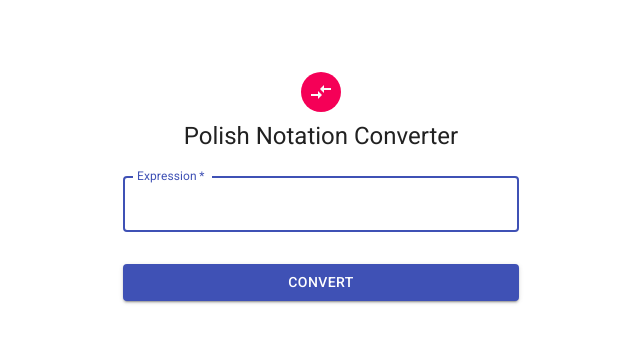
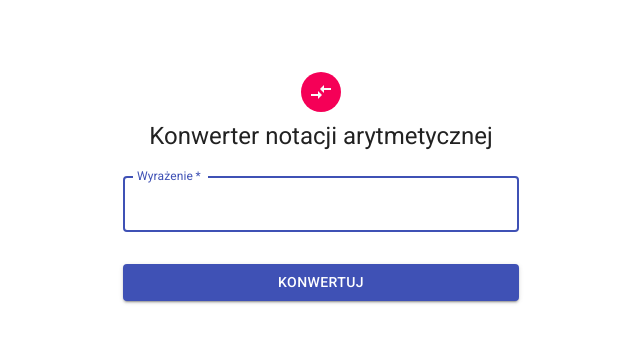
Before and after one commit to gostekk/ProjektPP, a React (Create React App) app: page / in a window 1280 px wide. Shown: the top 342 px of the page, without its empty margins (319-959 px from the left). Built offline with nearby package versions, Linux system fonts and the light colour scheme.

Commit message:
Polish translation

```diff
--- a/src/App.js
+++ b/src/App.js
@@ -159,7 +159,7 @@ function App() {
           <CompareArrowsIcon />
         </Avatar>
         <Typography component="h1" variant="h5">
-          Polish Notation Converter
+          Konwerter notacji arytmetycznej
         </Typography>
         <form className={classes.form} noValidate onSubmit={(e) => e.preventDefault()}>
           <TextField
@@ -169,7 +169,7 @@ function App() {
             required
             fullWidth
             id="expression"
-            label="Expression"
+            label="Wyrażenie"
             name="expression"
             autoComplete="off"
             autoFocus
@@ -182,14 +182,14 @@ function App() {
             color="primary"
             className={classes.submit}
           >
-            Convert
+            Konwertuj
           </Button>
           <ExpDialog selectedValue={selectedValue} open={open} list={list} onClose={handleClose} />
           { selectedValue !== undefined
             ? (
             <Grid container>
               <InputBase className={classes.input} readOnly value={result.value} />
-              <Tooltip title="Copy to clipboard" placement="top">
+              <Tooltip title="Kopiuj do schowka" placement="top">
                 <IconButton
                   color="primary"
                   className={classes.iconButton}
@@ -216,9 +216,9 @@ function App() {
               }}
               columns={[
                 { title: "No.", field: "id" },
-                { title: "Expression", field: "expression" },
-                { title: "Stack", field: "stack" },
-                { title: "Result", field: "output" },
+                { title: "Znak", field: "expression" },
+                { title: "Stos", field: "stack" },
+                { title: "Wynik", field: "output" },
               ]}
               data={result.operations}
               title={result.value}
```
